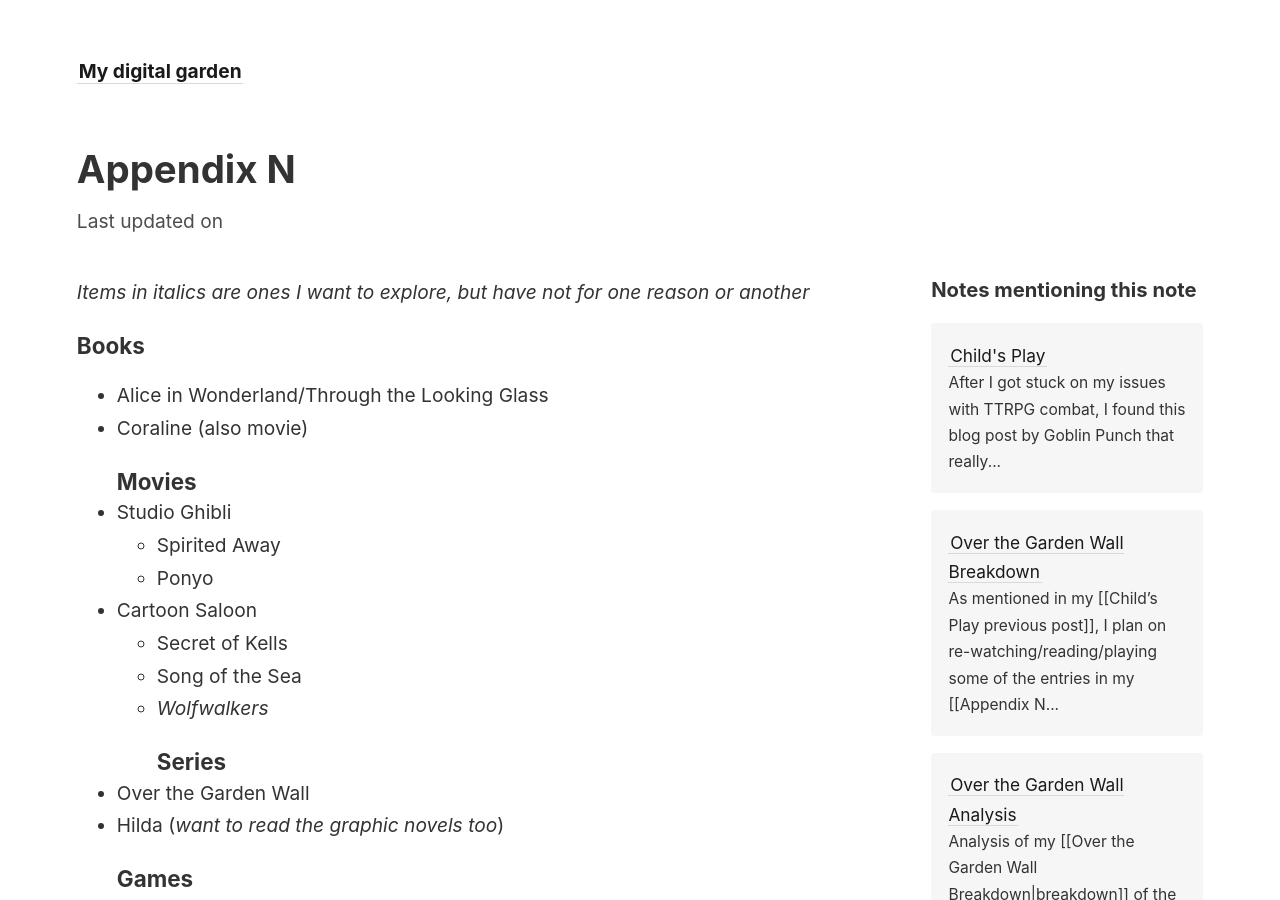
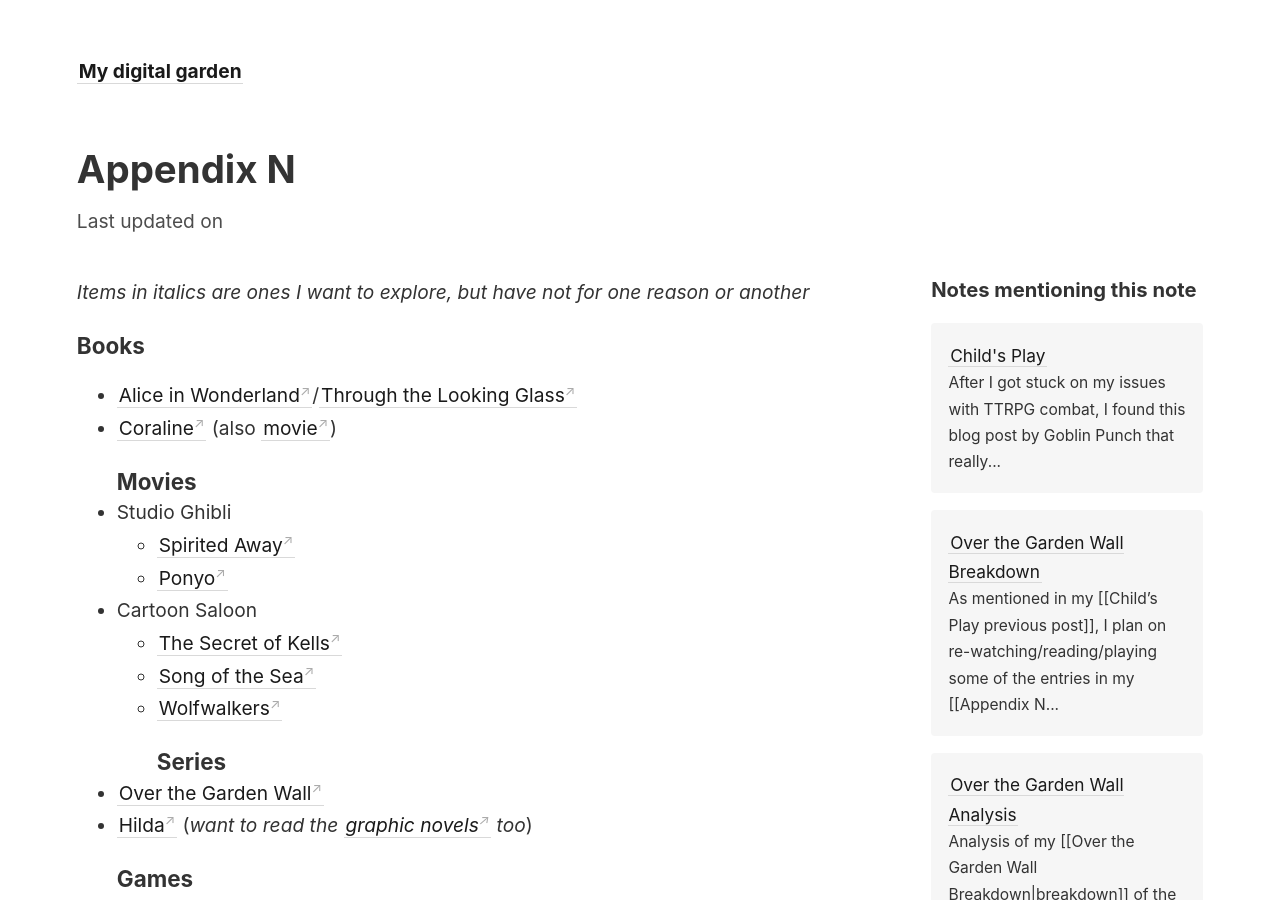
Before and after one commit to KabouterBlog/kabouterblog.github.io, a Jekyll site: the page built from _notes/Appendix N.md, in a window 1280 px wide and 900 px high. Built offline with Jekyll 4.4.1, drawn with Linux system fonts in a browser that asks for light colours; some of the changed text lies outside the part shown.

Commit message:
gardening: 🌿 Adding links to Appendix

```diff
--- a/_notes/Appendix N.md
+++ b/_notes/Appendix N.md
@@ -4,26 +4,26 @@
 ---
 _Items in italics are ones I want to explore, but have not for one reason or another_
 ### Books
-- Alice in Wonderland/Through the Looking Glass
-- Coraline (also movie)
+- [Alice in Wonderland](https://www.gutenberg.org/ebooks/11)/[Through the Looking Glass](https://www.gutenberg.org/ebooks/12)
+- [Coraline](https://www.harpercollins.com/products/coraline-neil-gaiman) (also [movie](https://www.imdb.com/title/tt0327597/))
 ### Movies
 - Studio Ghibli
-	- Spirited Away
-	- Ponyo
+	- [Spirited Away](https://www.imdb.com/title/tt0245429)
+	- [Ponyo](https://www.imdb.com/title/tt0876563)
 - Cartoon Saloon
-	- Secret of Kells
-	- Song of the Sea
-	- _Wolfwalkers_
+	- [The Secret of Kells](https://www.imdb.com/title/tt0485601)
+	- [Song of the Sea](https://www.imdb.com/title/tt1865505)
+	- [Wolfwalkers](https://www.imdb.com/title/tt5198068)
 ### Series
-- Over the Garden Wall
-- Hilda (_want to read the graphic novels too_)
+- [Over the Garden Wall](https://www.imdb.com/title/tt3718778)
+- [Hilda](https://www.imdb.com/title/tt6385540) (_want to read the [graphic novels](https://nobrow.net/hilda/) too_)
 ### Games
-- _Spiritfarer_
-- Untitled Goose Game
-- Animal Crossing
-- Stardew Valley
-- Little Horrors
+- [_Spiritfarer_](https://thunderlotusgames.com/spiritfarer/)
+- [Untitled Goose Game](https://goose.game/)
+- [Animal Crossing](https://en.wikipedia.org/wiki/Animal_Crossing)
+- [Stardew Valley](https://www.stardewvalley.net/)
+- [Little Nightmares](https://tarsier.se/games/little-nightmares/)
 ## Grandparent works
 These are not my direct inspiration (too close to other fantasy), but have left so much of their DNA into all of the other media I love that it would be remiss not to add them.
-- The Hobbit
-- The Narnia Chronicles
+- [The Hobbit](https://www.harpercollins.com/products/the-hobbit-jrr-tolkien)
+- [The Chronicles of Narnia](https://www.harpercollins.com/products/the-chronicles-of-narnia-full-color-paperback-7-book-box-set-c-s-lewis)
```
